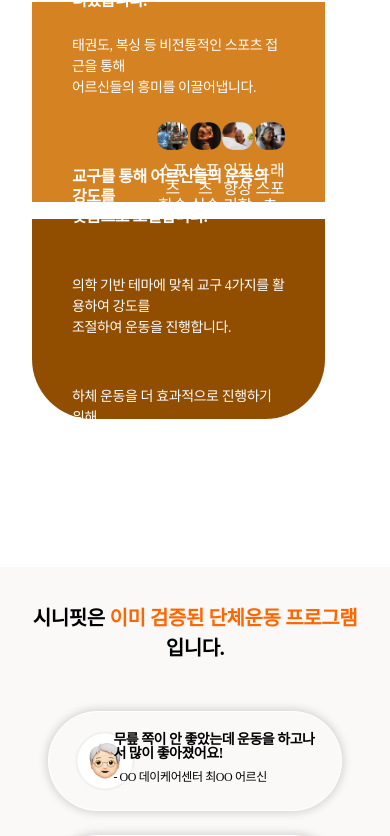
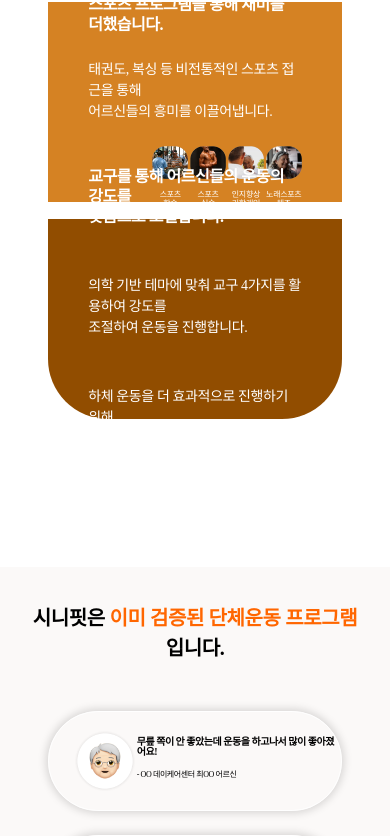
Before and after one commit to HYUN-SIUU/senifit-introduce, a React (Create React App) app: page / in a window 390 px wide. Shown: the part 2032-2868 px from the top of the page. Built offline with nearby package versions, Linux system fonts and the light colour scheme; a web font is replaced by a local one.

Commit message:
self check main

```diff
--- a/src/main/04_Why.css
+++ b/src/main/04_Why.css
@@ -1,5 +1,5 @@
 .why {
-    display: flex; flex-direction: column; justify-content: center; flex: 1 0 0;gap: 2vh;
+    display: flex; flex-direction: column; justify-content: center; align-items: center; flex: 1 0 0; gap: 2vh;
     padding: 0 56px;
     color: #FFF;
     margin-bottom: 112px;
@@ -175,10 +175,17 @@
     }
 }
 
-/* 화면 너비가 800px 이하일 때 */
-@media (max-width: 800px) {
+/* 화면 너비가 800px ~ 1270px일 때 */
+@media (max-width: 800px) and (min-width: 500px) {
     .why .first img {
         width: 60%; margin-left: 40%;
+    }
+}
+
+/* 화면 너비가 800px 이하일 때 */
+@media (max-width: 500px) {
+    .why .first img {
+        width: 70%; margin-left: 30%;
     }
 }
 
@@ -226,9 +233,16 @@
 }
 
 /* 화면 너비가 800px 이하일 때 */
-@media (max-width: 800px) {
+@media (max-width: 800px) and (min-width: 500px) {
     .why .second .why-imgs {
         width: 60%; margin-left: 40%;
+    }
+}
+
+/* 화면 너비가 800px 이하일 때 */
+@media (max-width: 500px) {
+    .why .second .why-imgs {
+        width: 70%; margin-left: 30%;
     }
 }
 
@@ -245,6 +259,20 @@
 
 .item span {
     color: #FFF; text-align: center; font-size: 16px; font-weight: 500; line-height: 110%; letter-spacing: -0.32px;
+}
+
+/* 화면 너비가 800px 이하일 때 */
+@media (max-width: 800px) and (min-width: 500px) {
+    .why .second .item span {
+        font-size: 10px;
+    }
+}
+
+/* 화면 너비가 800px 이하일 때 */
+@media (max-width: 500px) {
+    .why .second .item span {
+        font-size: 8px;
+    }
 }
 
 
--- a/src/main/05_Verified.css
+++ b/src/main/05_Verified.css
@@ -214,6 +214,26 @@
     border-radius: 50%;
 }
 
+/* 화면 너비가 800px 이하일 때 */
+@media (max-width: 800px) and (min-width: 500px) {
+    .feedback-text2 {
+        position: absolute;
+        left: 25%;
+        width: 72%;
+        border-radius: 50%;
+    }
+}
+
+/* 화면 너비가 800px 이하일 때 */
+@media (max-width: 500px) {
+    .feedback-text2 {
+        position: absolute;
+        left: 30%;
+        width: 70%;
+        border-radius: 50%;
+    }
+}
+
 .feedback-text2 p {
     align-self: stretch;
     font-size: 24px;
@@ -224,9 +244,17 @@
 }
 
 /* 화면 너비가 800px 이하일 때 */
-@media (max-width: 800px) {
+@media (max-width: 800px) and (min-width: 500px) {
     .feedback-text2 p {
         font-size: 14px;
+        line-height: 100%;
+    }
+}
+
+/* 화면 너비가 800px 이하일 때 */
+@media (max-width: 500px) {
+    .feedback-text2 p {
+        font-size: 10px;
         line-height: 100%;
     }
 }
@@ -240,9 +268,16 @@
 }
 
 /* 화면 너비가 800px 이하일 때 */
-@media (max-width: 800px) {
+@media (max-width: 800px) and (min-width: 500px) {
     .feedback-text2 span {
         font-size: 12px;
+    }
+}
+
+/* 화면 너비가 800px 이하일 때 */
+@media (max-width: 500px) {
+    .feedback-text2 span {
+        font-size: 8px;
     }
 }
 
--- a/src/main/06_Award.css
+++ b/src/main/06_Award.css
@@ -86,8 +86,22 @@
 
 .background-item img {
     width: 100%;
-    height: auto;
+    height: 300px;
     display: block;
+}
+
+/* 화면 너비가 800px ~ 1270px일 때 */
+@media (max-width: 1270px) and (min-width: 800px) {
+    .background-item img {
+        height: 250px;
+    }
+}
+
+/* 화면 너비가 800px 이하일 때 */
+@media (max-width: 800px) {
+    .background-item img {
+        height: 200px;
+    }
 }
 
 .background-item .overlay {
--- a/src/main/07_Promotion.css
+++ b/src/main/07_Promotion.css
@@ -94,7 +94,7 @@
 }
 
 /* 화면 너비가 800px 이하일 때 */
-@media (max-width: 800px) {
+@media (max-width: 800px) and (min-width: 500px) {
     .promotion .application-consult {
         padding: 12px 24px;
         font-size: 12px;
@@ -102,6 +102,15 @@
     }
 }
 
+/* 화면 너비가 800px 이하일 때 */
+@media (max-width: 500px) {
+    .promotion .application-consult {
+        padding: 10px 20px;
+        font-size: 10px;
+        letter-spacing: -0.48px;
+    }
+}
+
 .promotion .application-consult:hover {
     background-color: #e55a00; /* 호버 시 버튼 배경색 */
 }
```
